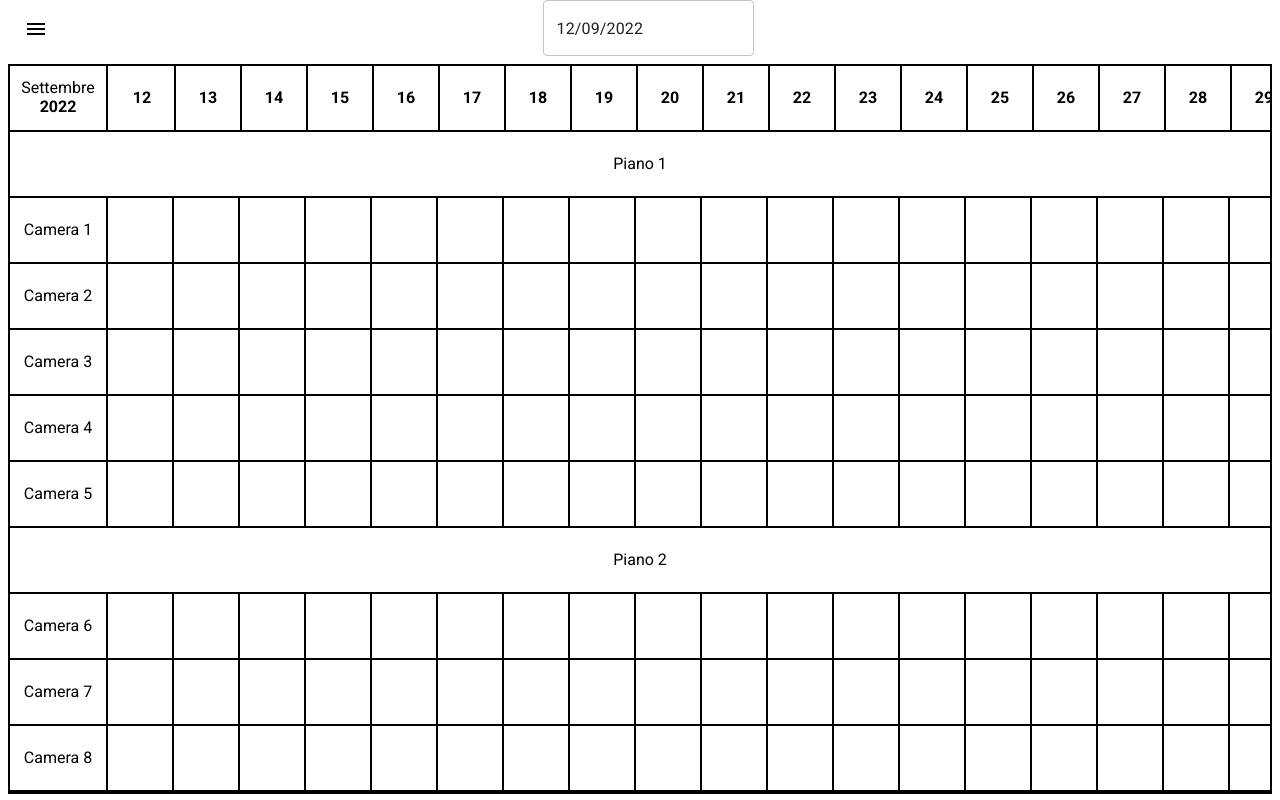
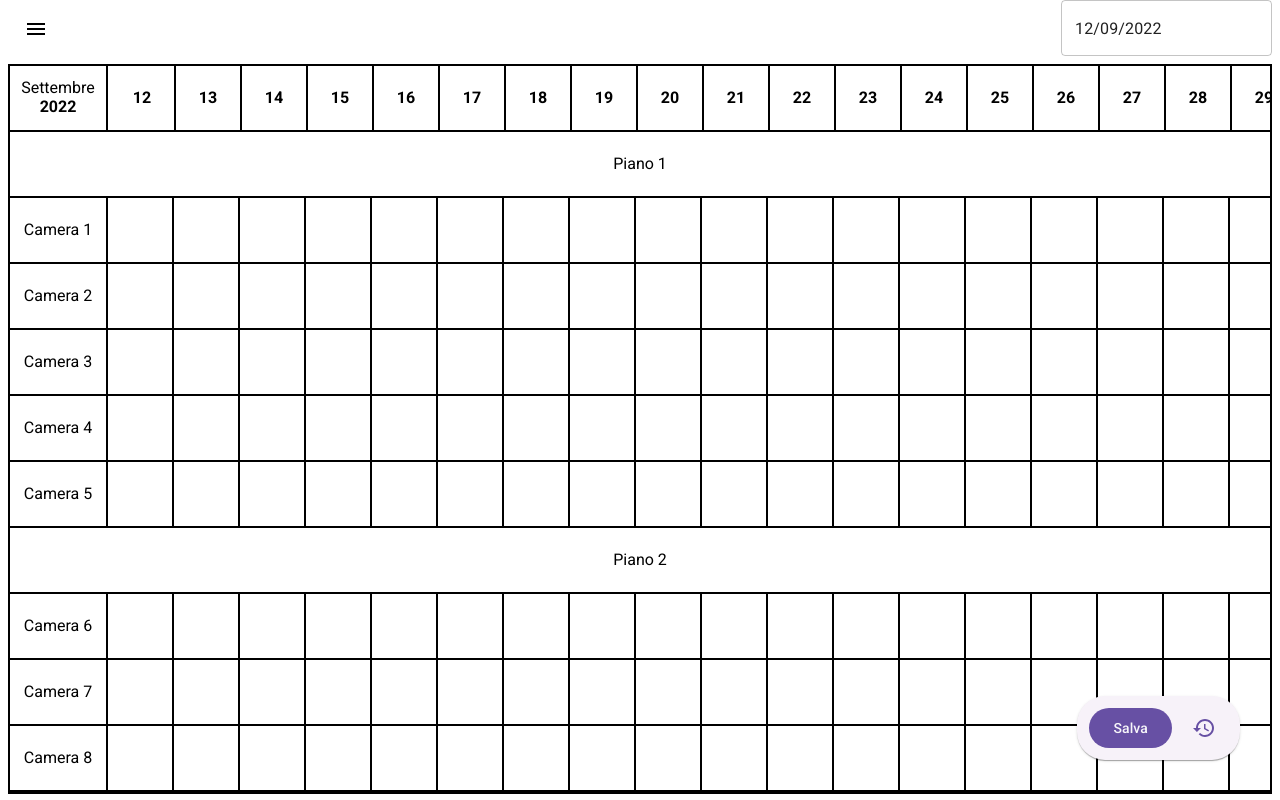
Before and after one commit to dropik/booking-calendar-app, a React app: page / in a window 1280 px wide. Built offline with nearby package versions, Linux system fonts and the light colour scheme.

Commit message:
SaveAndReset is now a floating widget

```diff
--- a/src/App.tsx
+++ b/src/App.tsx
@@ -3,6 +3,7 @@ import React, { useEffect } from "react";
 import Header from "./components/Header";
 import Hotel from "./components/Hotel";
 import TableContainer from "./components/TableContainer";
+import SaveAndResetWidget from "./components/header/SaveAndResetWidget";
 import Sidemenu from "./components/Sidemenu";
 import Dialog from "./components/Dialog";
 
@@ -21,6 +22,7 @@ export default function App(): JSX.Element {
       <Header />
       <Hotel />
       <TableContainer />
+      <SaveAndResetWidget />
       <Sidemenu />
       <Dialog />
     </div>
--- a/src/components/header/DateInput.tsx
+++ b/src/components/header/DateInput.tsx
@@ -7,7 +7,6 @@ import { useAppDispatch, useCurrentDate } from "../../redux/hooks";
 import * as TableSlice from "../../redux/tableSlice";
 
 import SidemenuButton from "./SidemenuButton";
-import SaveAndReset from "./SaveAndReset";
 
 export default function DateInput(): JSX.Element {
   const dispatch = useAppDispatch();
@@ -29,7 +28,6 @@ export default function DateInput(): JSX.Element {
           renderInput={(props) => <TextField {...props} />}
         />
       </div>
-      <SaveAndReset />
     </>
   );
 }
--- a/src/components/header/SaveAndReset.tsx
+++ b/src/components/header/SaveAndResetWidget.tsx
@@ -1,10 +1,12 @@
 import React, { useState } from "react";
 import { AnyAction } from "@reduxjs/toolkit";
+import { alpha } from "@mui/material/styles";
 import CheckIcon from "@mui/icons-material/Check";
 import RestoreIcon from "@mui/icons-material/Restore";
 import CircularProgress from "@mui/material/CircularProgress";
 import Typography from "@mui/material/Typography";
-import ButtonGroup from "@mui/material/ButtonGroup";
+import Card from "@mui/material/Card";
+import Box from "@mui/material/Box";
 
 import { useAppDispatch, useAppSelector } from "../../redux/hooks";
 import * as TilesSlice from "../../redux/tilesSlice";
@@ -19,7 +21,7 @@ import "./SaveAndReset.css";
 
 type Status = "idle" | "loading" | "fulfilled";
 
-export default function SaveAndReset(): JSX.Element {
+export default function SaveAndResetWidget(): JSX.Element {
   const dispatch = useAppDispatch();
   const hasChanges = useHasChanges();
   const changes = useAppSelector((state) => state.tiles.changesMap);
@@ -42,9 +44,29 @@ export default function SaveAndReset(): JSX.Element {
   }
 
   const resetHandler = getResetHandler(dispatch);
-  const body = getBody(status, hasChanges, resetHandler, saveHandler);
+  const body = getBody(status, resetHandler, saveHandler);
 
-  return (<div className="save-and-reset">{body}</div>);
+  return (
+    <Card elevation={1} sx={{
+      position: "fixed",
+      bottom: "2.5rem",
+      right: "2.5rem",
+      borderRadius: "1.75rem",
+      padding: "0.75rem",
+      backgroundColor: (theme) => theme.palette.surface.main
+    }}>
+      {body}
+      <Box sx={{
+        position: "absolute",
+        top: 0,
+        bottom: 0,
+        left: 0,
+        right: 0,
+        pointerEvents: "none",
+        backgroundColor: (theme) => alpha(theme.palette.surfaceTint.main, theme.opacities.surface1),
+      }}></Box>
+    </Card>
+  );
 }
 
 function useHasChanges(): boolean {
@@ -57,20 +79,25 @@ function getResetHandler(dispatch: React.Dispatch<AnyAction>): () => void {
   };
 }
 
-function getBody(saveStatus: Status, hasChanges: boolean, resetHandler: () => void, saveHandler: () => void): JSX.Element {
+function getBody(saveStatus: Status, resetHandler: () => void, saveHandler: () => void): JSX.Element {
   if (saveStatus === "fulfilled") {
-    return (<Typography variant="bodyMedium">Salvato <CheckIcon fontSize="small" /></Typography>);
+    return (
+      <Typography variant="bodyMedium" sx={{ color: (theme) => theme.palette.outline.main }}>
+        Salvato <CheckIcon fontSize="small" />
+      </Typography>
+    );
   } else if (saveStatus === "loading") {
     return (<CircularProgress color="primary" />);
-  } else if (!hasChanges) {
-    return <></>;
   }
+
   return (
     <>
-      <IconButton onClick={resetHandler} sx={{ mr: 1 }}>
+      <FilledButton onClick={saveHandler} sx={{ mr: 1 }}>
+        Salva
+      </FilledButton>
+      <IconButton onClick={resetHandler}>
         <RestoreIcon />
       </IconButton>
-      <FilledButton onClick={saveHandler}>Salva</FilledButton>
     </>
   );
 }
--- a/src/components/m3/FilledButton.tsx
+++ b/src/components/m3/FilledButton.tsx
@@ -22,15 +22,13 @@ const CustomizedButton = styled(Button)<ButtonProps>(({ theme }) => ({
   ":focus-visible": {
     boxShadow: theme.shadows[0],
     "& .MuiTouchRipple-root": {
-      backgroundColor: theme.palette.onPrimary.main,
-      opacity: theme.opacities.focus
+      backgroundColor: alpha(theme.palette.onPrimary.main, theme.opacities.focus)
     }
   },
   ":active": {
     boxShadow: theme.shadows[0],
     "& .MuiTouchRipple-root": {
-      backgroundColor: theme.palette.onPrimary.main,
-      opacity: theme.opacities.hover
+      backgroundColor: alpha(theme.palette.onPrimary.main, theme.opacities.hover)
     }
   }
 }));
--- a/src/components/m3/theme.ts
+++ b/src/components/m3/theme.ts
@@ -113,7 +113,12 @@ declare module "@mui/material/styles" {
       press: number,
       drag: number,
       disabled: number,
-      disabledContainer: number
+      disabledContainer: number,
+      surface1: number,
+      surface2: number,
+      surface3: number,
+      surface4: number,
+      surface5: number
     };
   }
 
@@ -124,7 +129,12 @@ declare module "@mui/material/styles" {
       press?: number,
       drag?: number,
       disabled?: number,
-      disabledContainer?: number
+      disabledContainer?: number,
+      surface1?: number,
+      surface2?: number,
+      surface3?: number,
+      surface4?: number,
+      surface5?: number
     }
   }
 }
@@ -396,7 +406,12 @@ const theme = createTheme({
     press: 0.12,
     drag: 0.16,
     disabled: 0.12,
-    disabledContainer: 0.38
+    disabledContainer: 0.38,
+    surface1: 0.05,
+    surface2: 0.08,
+    surface3: 0.11,
+    surface4: 0.12,
+    surface5: 0.14
   }
 });
 
```
Also changed, not shown: src/components/m3/TextButton.tsx (added, +35 -0 lines).
